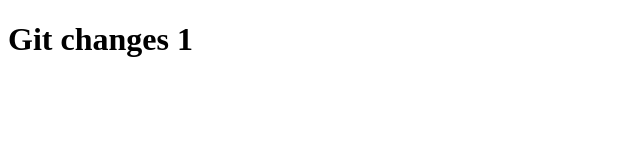
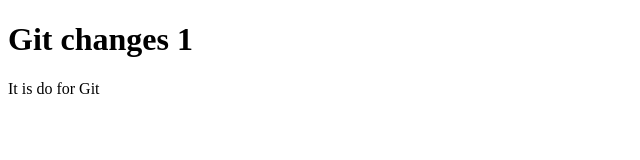
Before and after one commit to maksimunguryan/kek, a plain HTML site: page index.html in a window 1280 px wide. Shown: the whole page, without its empty margins (0-640 px from the left). Drawn offline with Linux system fonts and the light colour scheme.

Commit message:
Second commit

```diff
--- a/index.html
+++ b/index.html
@@ -6,5 +6,8 @@
 </head>
 <body>
   <h1>Git changes 1</h1>
+  <p>
+    It is do for Git
+  </p>
 </body>
 </html>
```
